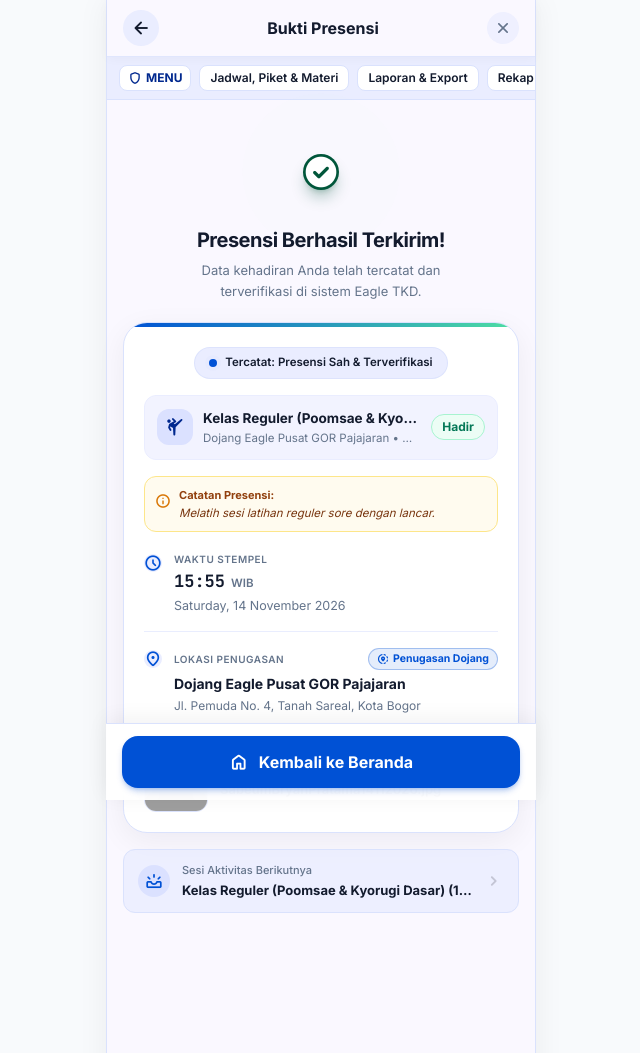
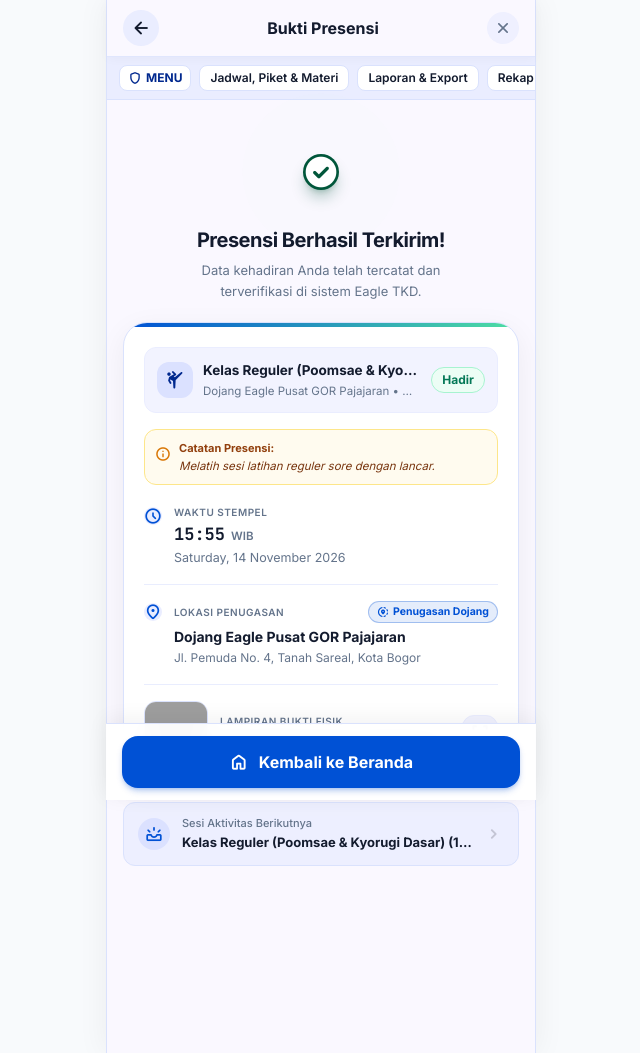
Before and after one commit to ramandaputra/AbsenEagleTKD, a Laravel app: page /attendances/1 in a window 1280 px wide. Shown: the top 1053 px of the page, without its empty margins (319-959 px from the left). Run offline with Laravel 12, Linux system fonts and the light colour scheme; a user stored in the database is signed in; data comes from the database, SQL or seed files in the repository; some libraries are stand-ins or nearby versions; grey boxes are pictures that could not be loaded.

Commit message:
fix: remove 'Tercatat: Presensi Sah & Terverifikasi' badge from attendance receipt card

```diff
--- a/resources/views/attendances/show.blade.php
+++ b/resources/views/attendances/show.blade.php
@@ -46,17 +46,6 @@
         <div class="h-1 w-full bg-gradient-to-r from-[#0051D5] to-[#4EDEA3]"></div>
 
         <div class="p-4 sm:p-5 space-y-4">
-            <!-- Receipt Header Pill Badge -->
-            <div class="flex justify-center">
-                <div class="inline-flex items-center gap-2 px-3.5 py-1.5 rounded-full bg-[#EAEDFF] border border-[#DAE2FD]/80 text-[#131B2E]">
-                    <span class="relative flex h-2 w-2">
-                        <span class="animate-ping absolute inline-flex h-full w-full rounded-full bg-[#0051D5] opacity-75"></span>
-                        <span class="relative inline-flex rounded-full h-2 w-2 bg-[#0051D5]"></span>
-                    </span>
-                    <span class="text-[11.5px] font-semibold">Tercatat: Presensi Sah &amp; Terverifikasi</span>
-                </div>
-            </div>
-
             <!-- Shift & Status Category Box -->
             <div class="p-3 rounded-xl bg-[#F2F3FF] border border-[#EAEDFF] flex items-center justify-between gap-3">
                 <div class="flex items-center gap-2.5 min-w-0">
```
Also changed, not shown: tests/Feature/ExampleTest.php (+1 -0 lines).
